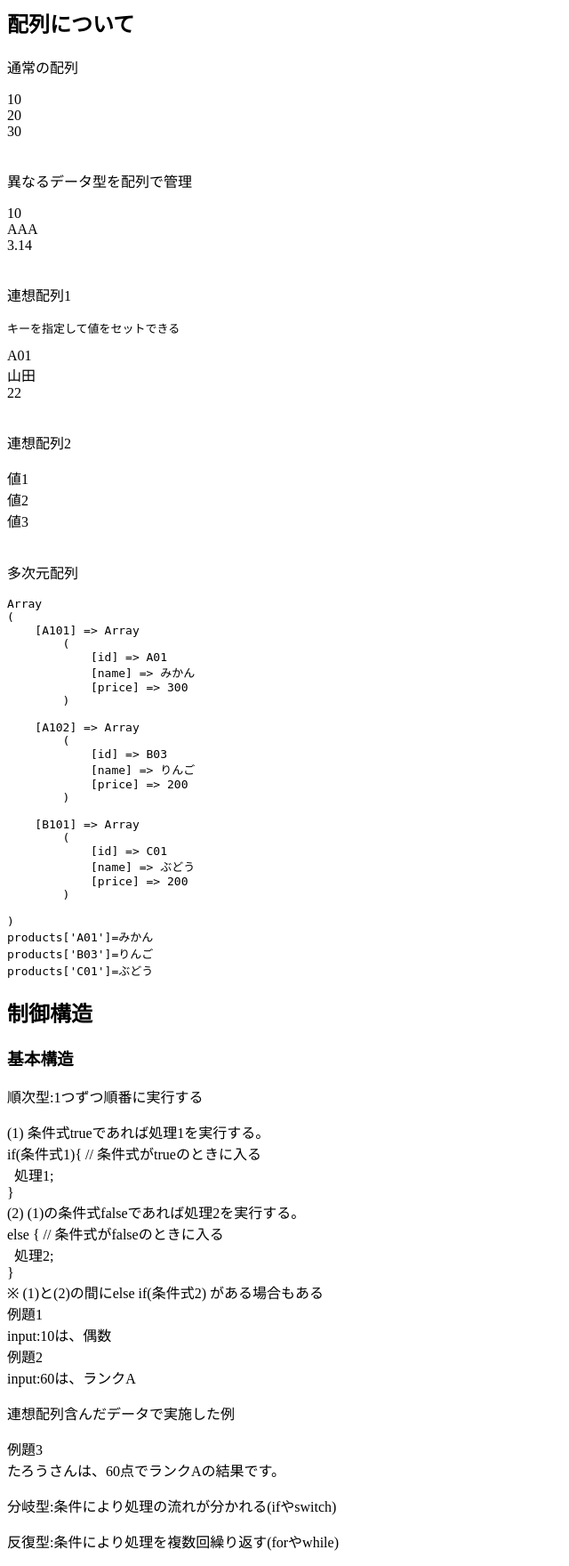
After one commit to kenriki/Docker-purePHP, a PHP site: page /test3.php in a window 1280 px wide. The commit adds this page. Shown: the whole page at 89% size, without its empty margins (0-640 px from the left). Run offline with PHP 8.4, Linux system fonts and the light colour scheme.

Commit message:
if文のサンプル追加

```diff
--- a/src/mypage.php
+++ b/src/mypage.php
@@ -79,6 +79,9 @@ if (!isset($_SESSION['user_id'])) {
         <div>
           <a href="test2.php">テストページ2へ</a>
         </div>
+        <div>
+          <a href="test3.php">テストページ3へ</a>
+        </div>
         <h3>Python実行結果:</h3>
         <pre>
             <?php
--- /dev/null
+++ b/src/test3.php
@@ -0,0 +1,118 @@
+<h2>配列について</h2>
+<p>通常の配列</p>
+<?php
+   $list = array();
+   $list[] = 10;
+   $list[] = 20;
+   $list[] = 30;
+   echo $list[0] ."<br>";
+   echo $list[1] ."<br>";
+   echo $list[2] ."<br>";
+   echo "<br>";
+?>
+<p>異なるデータ型を配列で管理</p>
+<?php
+   $list = array(10,"AAA",3.14);
+   echo $list[0] ."<br>";
+   echo $list[1] ."<br>";
+   echo $list[2] ."<br>";
+   echo "<br>";
+?>
+<p>連想配列1</p>
+<pre>キーを指定して値をセットできる</pre>
+<?php
+   $list = array(
+        "id" => "A01",
+        "name" => "山田",
+        "age" => "22",
+   );
+   echo $list["id"] ."<br>";
+   echo $list["name"] ."<br>";
+   echo $list["age"] ."<br>";
+   echo "<br>";
+?>
+<p>連想配列2</p>
+<?php
+   $list = array(
+        "キー1" => "値1",
+        "キー2" => "値2",
+        "キー3" => "値3",
+   );
+   echo $list["キー1"] ."<br>";
+   echo $list["キー2"] ."<br>";
+   echo $list["キー3"] ."<br>";
+   echo "<br>";
+?>
+<p>多次元配列</p>
+<?php
+   $products = array(
+        "A101" => array("id" => "A01","name" => "みかん","price" =>300),
+        "A102" => array("id" => "B03","name" => "りんご","price" =>200),
+        "B101" => array("id" => "C01","name" => "ぶどう","price" => 200),
+   );
+   echo "<pre>";
+    print_r($products)."<br>";
+    print_r("products['".$products["A101"]["id"]."']=".$products["A101"]["name"]."<br>");
+    print_r("products['".$products["A102"]["id"]."']=".$products["A102"]["name"]."<br>");
+    print_r("products['".$products["B101"]["id"]."']=".$products["B101"]["name"]."<br>");
+   echo "</pre>";
+
+?>
+<h2>制御構造</h2>
+<h3>基本構造</h3>
+<p>順次型:1つずつ順番に実行する</p>
+<?php
+  echo "(1) 条件式trueであれば処理1を実行する。<br>";
+  echo "if(条件式1){"." // 条件式がtrueのときに入る<br>";
+  echo "&nbsp;&nbsp;処理1;<br>";
+  echo "}<br>";
+  echo "(2) (1)の条件式falseであれば処理2を実行する。<br>";
+  echo "else { // 条件式がfalseのときに入る<br>";
+  echo "&nbsp;&nbsp;処理2;<br>";
+  echo "}<br>";
+  echo " ※ (1)と(2)の間にelse if(条件式2) がある場合もある<br>";
+
+  echo "例題1"."<br>";
+
+  $number = 10;
+  if($number % 2 == 0){
+    echo "input:". $number."は、偶数"."<br>";
+  }else {
+    echo "input:". $number."は、奇数"."<br>";
+  }
+
+  echo "例題2"."<br>";
+
+  $number = 60;
+  if(0<=$number && $number < 30){
+    echo "input:". $number."は、ランクC"."<br>";
+  }else if(30<=$number && $number < 60){
+    echo "input:". $number."は、ランクB"."<br>";
+  }else if(60<=$number && $number < 100){
+    echo "input:". $number."は、ランクA"."<br>";
+  }else {
+    echo "input:". $number."は、該当なし"."<br>";
+  }
+?>
+<p>連想配列含んだデータで実施した例</p>
+<?php
+   echo "例題3"."<br>";
+   $result = array(
+        "A101" => array("id" => "0001","name" => "たろう","examNumber" =>60),
+        "A102" => array("id" => "0002","name" => "はなこ","examNumber" =>50),
+        "A103" => array("id" => "0003","name" => "いちろう","examNumber" =>29),
+   );
+
+  $number = $result["A101"]["examNumber"];
+  if(0<$number && $number < 30){
+    echo $result["A101"]["name"]."さんは、".$number."点でランクCの結果です。"."<br>";
+  }else if(30<=$number && $number < 60){
+    echo $result["A101"]["name"]."さんは、".$number."点でランクBの結果です。"."<br>";
+  }else if(60<=$number && $number < 100){
+    echo $result["A101"]["name"]."さんは、".$number."点でランクAの結果です。"."<br>";
+  }else {
+    echo "該当なし、もしくは再試験してください"."<br>";
+  }
+?>
+<p>分岐型:条件により処理の流れが分かれる(ifやswitch)</p>
+<p>反復型:条件により処理を複数回繰り返す(forやwhile)</p>
```
